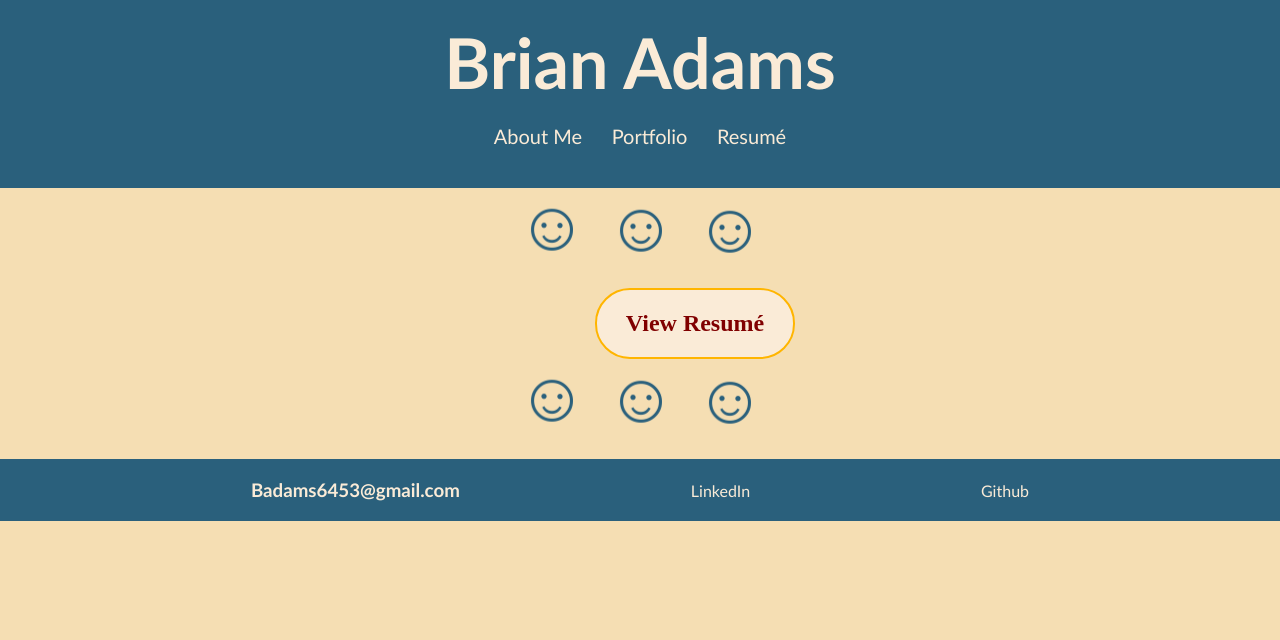
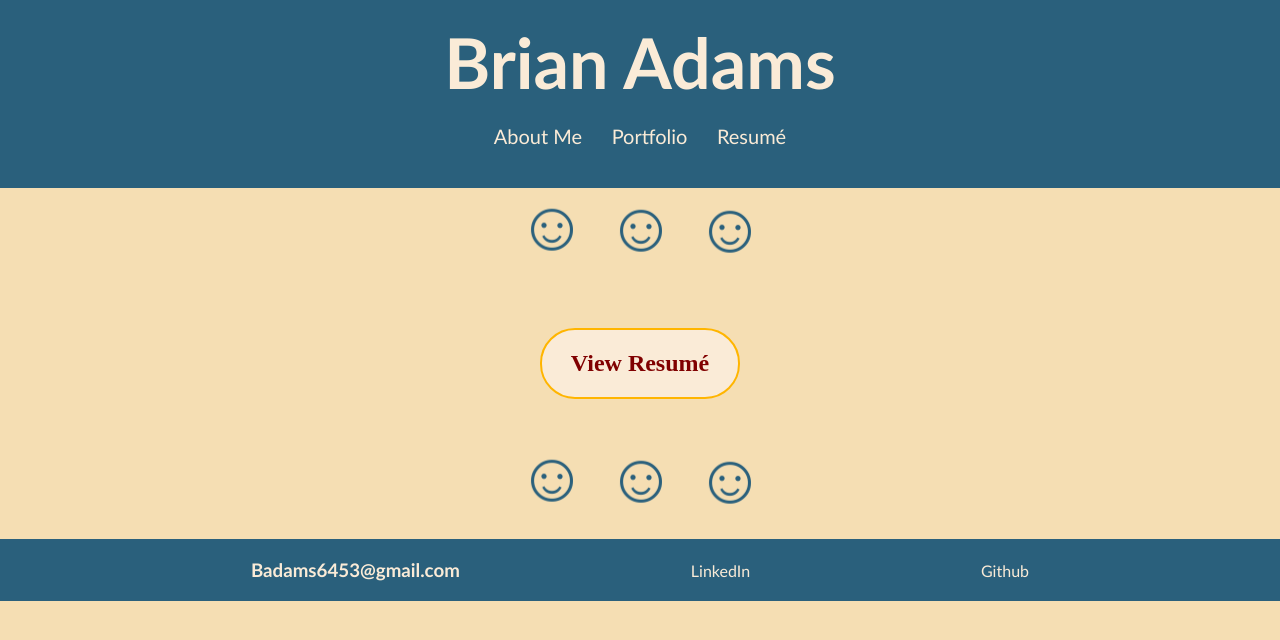
Before and after one commit to BrainAtoms/React_Portfolio, a React (Create React App) app: page / in a window 1280 px wide. Both pictures are taken after a click on the element "Resumé". Shown: the top 640 px of the page. Built offline with nearby package versions, Linux system fonts and the light colour scheme.

Commit message:
updated resume page

```diff
--- a/src/App.css
+++ b/src/App.css
@@ -94,6 +94,14 @@ a {
 
 .resumé:hover {
   background-color: lightseagreen
+}
+
+#resumé {
+  display:flex;
+  flex-direction: column;
+  align-items:center;
+  margin-right: 615px;
+  position: relative
 }
 
 
--- a/src/components/Resumé.jsx
+++ b/src/components/Resumé.jsx
@@ -3,7 +3,8 @@ import "../App.css";
 
 function Resumé() {
     return (
-        <section id="Resumé">
+        <div>
+        <section className="titles" id="resumé">
             <h3>
                 <a
                     className="resumé"
@@ -12,7 +13,8 @@ function Resumé() {
                     View Resumé
                 </a>
             </h3>
-        </section>);
+            </section>
+            </div>);
 }
 
 export default Resumé;
```
